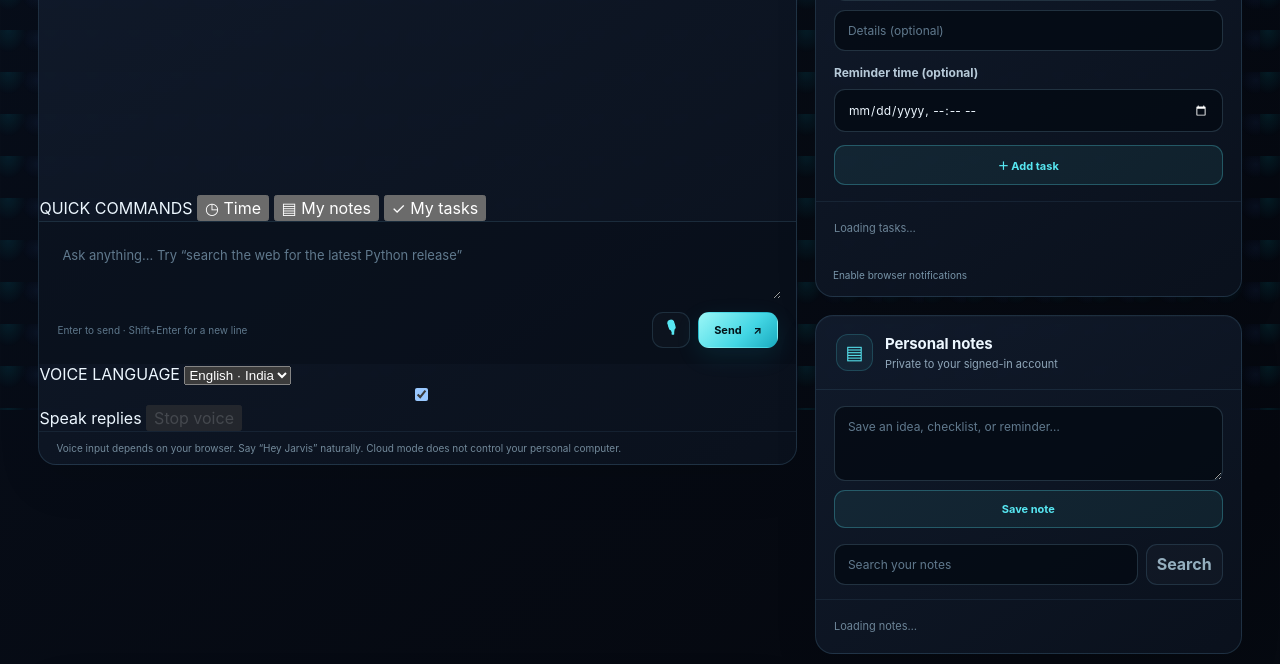
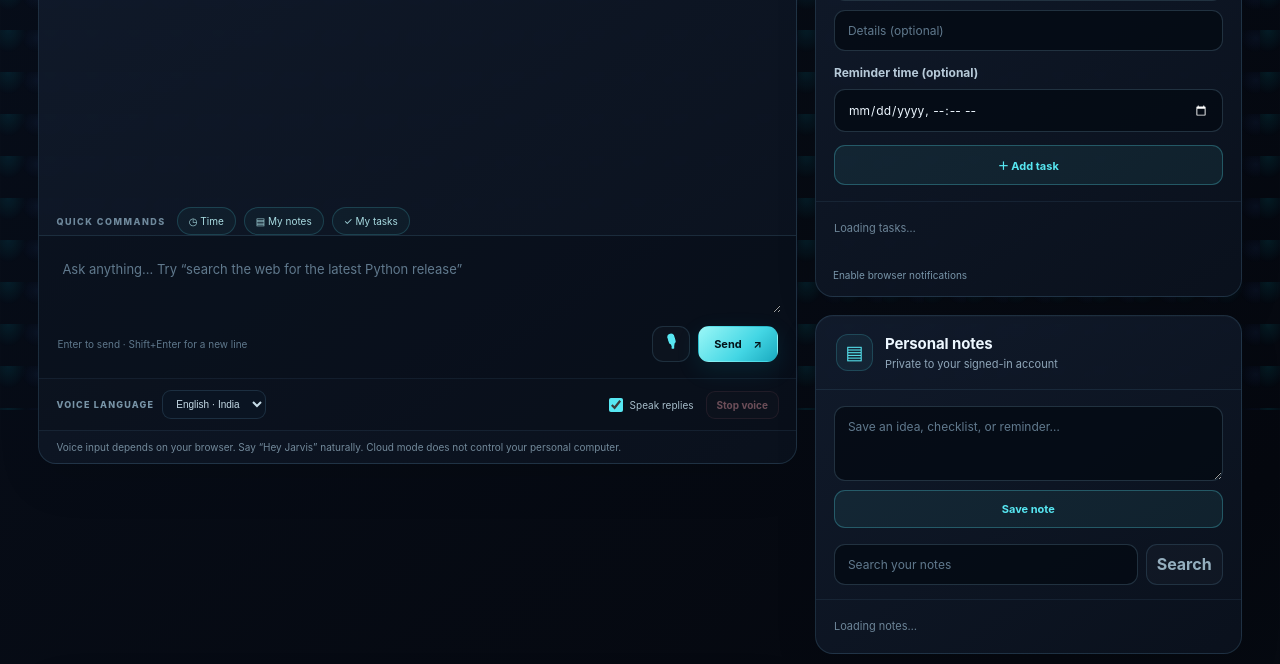
Before and after one commit to ajayyy11/AJARVIS-An-AI-Personal-Voice-Assistant-, a Flask app: template A.JARVIS/templates/cloud_dashboard.html in a window 1280 px wide. Shown: the part 390-1054 px from the top of the page. Run offline with Flask 3, Linux system fonts and the light colour scheme; the template is opened without the code that fills it, so the values that code supplies are empty.

Commit message:
ui: style voice states and holographic command controls

```diff
--- a/A.JARVIS/static/cloud.css
+++ b/A.JARVIS/static/cloud.css
@@ -191,3 +191,148 @@ input::placeholder, textarea::placeholder { color: #60798d; }
 .activity-status.failure { color: var(--danger); background: rgba(255,143,157,.08); border: 1px solid rgba(255,143,157,.15); }
 .activity-copy strong { display: block; font-size: 11px; overflow-wrap: anywhere; }
 .activity-copy small { display: block; color: var(--muted); font-size: 9px; margin-top: 5px; }
+
+
+/* Voice console: explicit states, low-motion by default, and mobile-safe controls. */
+#assistantStatus[data-state="listening"] {
+  color: var(--cyan);
+  border-color: rgba(87, 231, 242, .65);
+  box-shadow: 0 0 18px rgba(0, 185, 206, .13);
+}
+#assistantStatus[data-state="thinking"] {
+  color: #c2d2ff;
+  border-color: rgba(137, 162, 255, .45);
+}
+#assistantStatus[data-state="speaking"] {
+  color: var(--green);
+  border-color: rgba(116, 230, 190, .5);
+}
+#assistantStatus[data-state="error"] {
+  color: var(--danger);
+  border-color: rgba(255, 143, 157, .45);
+}
+.assistant-panel.voice-listening .panel-symbol {
+  color: var(--cyan);
+  border-color: rgba(87, 231, 242, .75);
+  box-shadow: 0 0 22px rgba(0, 185, 206, .2), inset 0 0 18px rgba(0, 185, 206, .12);
+  animation: reactorPulse 1.4s ease-in-out infinite;
+}
+.assistant-panel.voice-speaking .panel-symbol {
+  box-shadow: 0 0 24px rgba(116, 230, 190, .17), inset 0 0 15px rgba(116, 230, 190, .08);
+}
+.assistant-panel.assistant-thinking .panel-symbol {
+  animation: reactorPulse 2.1s ease-in-out infinite;
+}
+@keyframes reactorPulse {
+  0%, 100% { transform: scale(1); filter: brightness(1); }
+  50% { transform: scale(1.045); filter: brightness(1.25); }
+}
+.quick-actions {
+  display: flex;
+  align-items: center;
+  flex-wrap: wrap;
+  gap: 8px;
+  padding: 12px 17px 0;
+}
+.quick-actions-label {
+  color: #6f899c;
+  font-size: 9px;
+  font-weight: 800;
+  letter-spacing: 1.5px;
+  margin-right: 3px;
+}
+.quick-command {
+  border: 1px solid rgba(87, 231, 242, .18);
+  border-radius: 999px;
+  padding: 7px 11px;
+  color: #a9dce2;
+  background: rgba(87, 231, 242, .035);
+  font-size: 10px;
+  transition: background .15s, border-color .15s, transform .15s;
+}
+.quick-command:hover, .quick-command:focus-visible {
+  border-color: rgba(87, 231, 242, .5);
+  background: rgba(87, 231, 242, .09);
+  transform: translateY(-1px);
+}
+.voice-toolbar {
+  display: flex;
+  align-items: center;
+  flex-wrap: wrap;
+  gap: 12px;
+  padding: 11px 17px;
+  border-top: 1px solid rgba(111, 170, 205, .09);
+  background: rgba(4, 10, 18, .25);
+}
+.voice-language-label {
+  display: flex;
+  align-items: center;
+  flex-wrap: wrap;
+  gap: 8px;
+  color: #7894a7;
+  font-size: 9px;
+  letter-spacing: 1.2px;
+  font-weight: 800;
+}
+.voice-language-label select {
+  max-width: 165px;
+  border: 1px solid var(--stroke);
+  border-radius: 9px;
+  padding: 7px 9px;
+  color: #c6dbe7;
+  background: #0a1422;
+  font-size: 10px;
+  letter-spacing: 0;
+}
+.voice-output-toggle {
+  display: inline-flex;
+  align-items: center;
+  gap: 7px;
+  margin-left: auto;
+  color: #a7bdca;
+  font-size: 10px;
+}
+.voice-output-toggle input {
+  width: 14px;
+  height: 14px;
+  min-width: 14px;
+  margin: 0;
+  accent-color: var(--cyan);
+}
+.stop-voice-button {
+  border: 1px solid rgba(255, 143, 157, .22);
+  border-radius: 9px;
+  padding: 7px 10px;
+  color: #ffabb5;
+  background: rgba(255, 143, 157, .04);
+  font-size: 10px;
+  font-weight: 700;
+}
+.stop-voice-button:disabled {
+  opacity: .4;
+  cursor: not-allowed;
+}
+#micButton.is-active {
+  color: #041117;
+  border-color: rgba(87, 231, 242, .8);
+  background: var(--cyan);
+  box-shadow: 0 0 18px rgba(0, 185, 206, .2);
+}
+.quick-command:focus-visible, .icon-button:focus-visible, .stop-voice-button:focus-visible,
+#voiceLanguage:focus-visible, #voiceOutput:focus-visible {
+  outline: 2px solid var(--cyan);
+  outline-offset: 3px;
+}
+@media (max-width: 600px) {
+  .quick-actions { padding-right: 12px; padding-left: 12px; gap: 6px; }
+  .quick-actions-label { width: 100%; }
+  .voice-toolbar { align-items: flex-start; gap: 10px; padding: 12px; }
+  .voice-language-label { width: 100%; justify-content: space-between; }
+  .voice-language-label select { flex: 1; }
+  .voice-output-toggle { margin-left: 0; }
+}
+@media (prefers-reduced-motion: reduce) {
+  .assistant-panel.voice-listening .panel-symbol,
+  .assistant-panel.assistant-thinking .panel-symbol { animation: none; }
+  .quick-command { transition: none; }
+}
```
